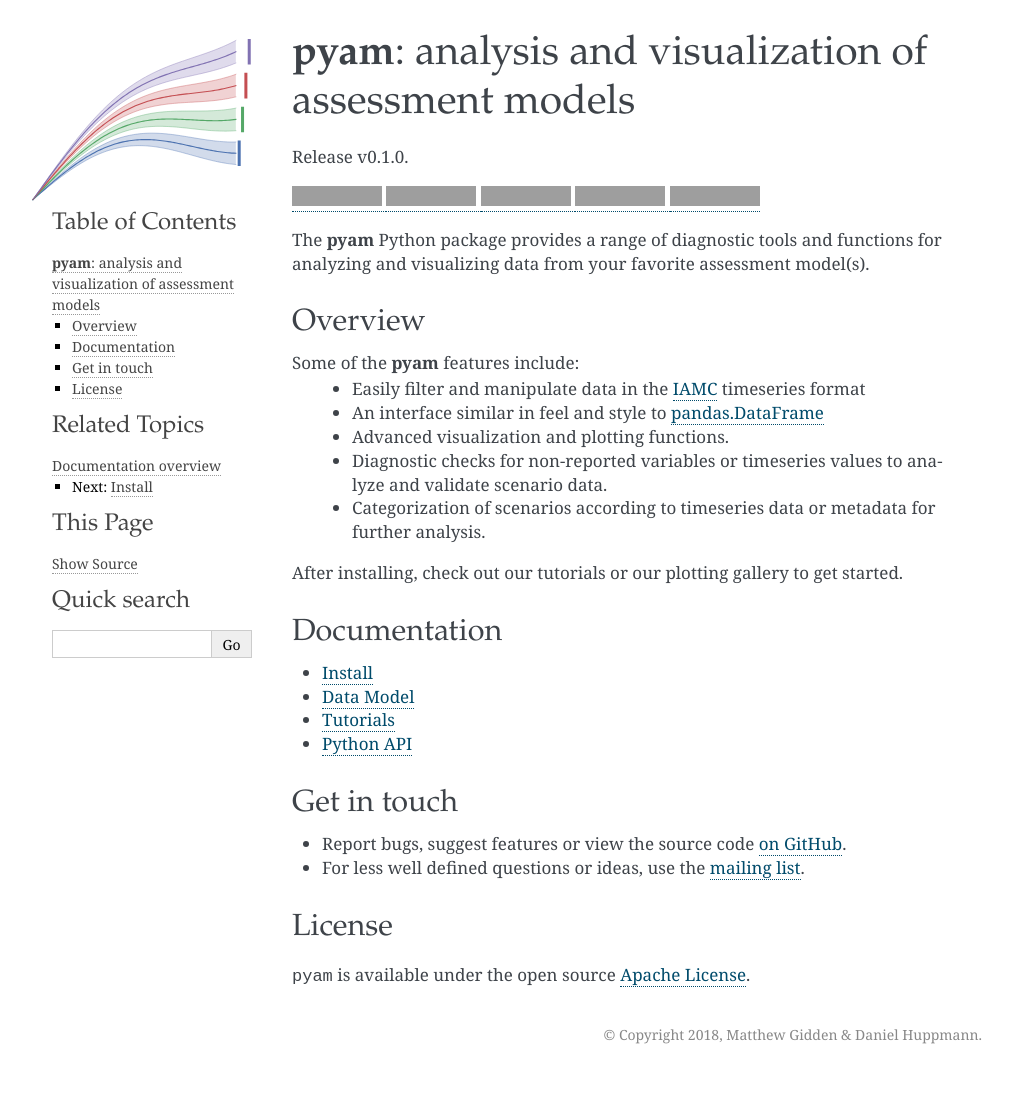
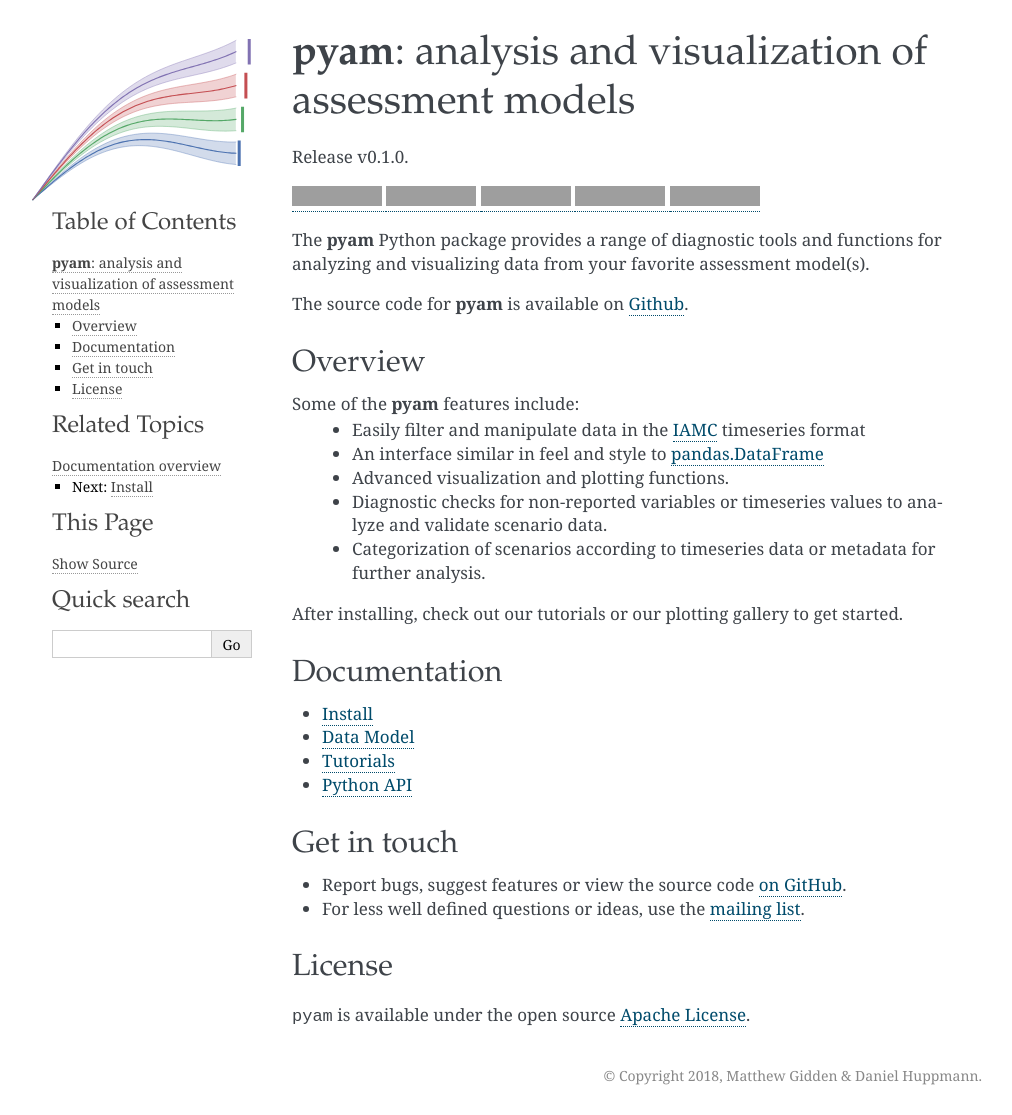
Before and after one commit to IAMconsortium/pyam, a Sphinx documentation site: the page built from doc/source/index.rst, in a window 1280 px wide. Shown: the whole page, without its empty margins (128-1140 px from the left). Built offline with Sphinx 7.4.7, drawn with Linux system fonts in a browser that asks for light colours; pages that are not in the unit, such as notebooks, are missing from menus; before the commit the page ends 1074 px from its top, so only the background shows below that; grey boxes are pictures that could not be loaded.

```diff
--- a/doc/source/index.rst
+++ b/doc/source/index.rst
@@ -21,6 +21,11 @@
 
 The **pyam** Python package provides a range of diagnostic tools and functions
 for analyzing and visualizing data from your favorite assessment model(s).
+
+The source code for **pyam** is available on `Github`_.
+
+.. _`Github`:
+   https://github.com/IAMconsortium/pyam
 
 Overview
 --------
```
Also changed, not shown: doc/source/tutorials/pyam_first_steps.ipynb.
